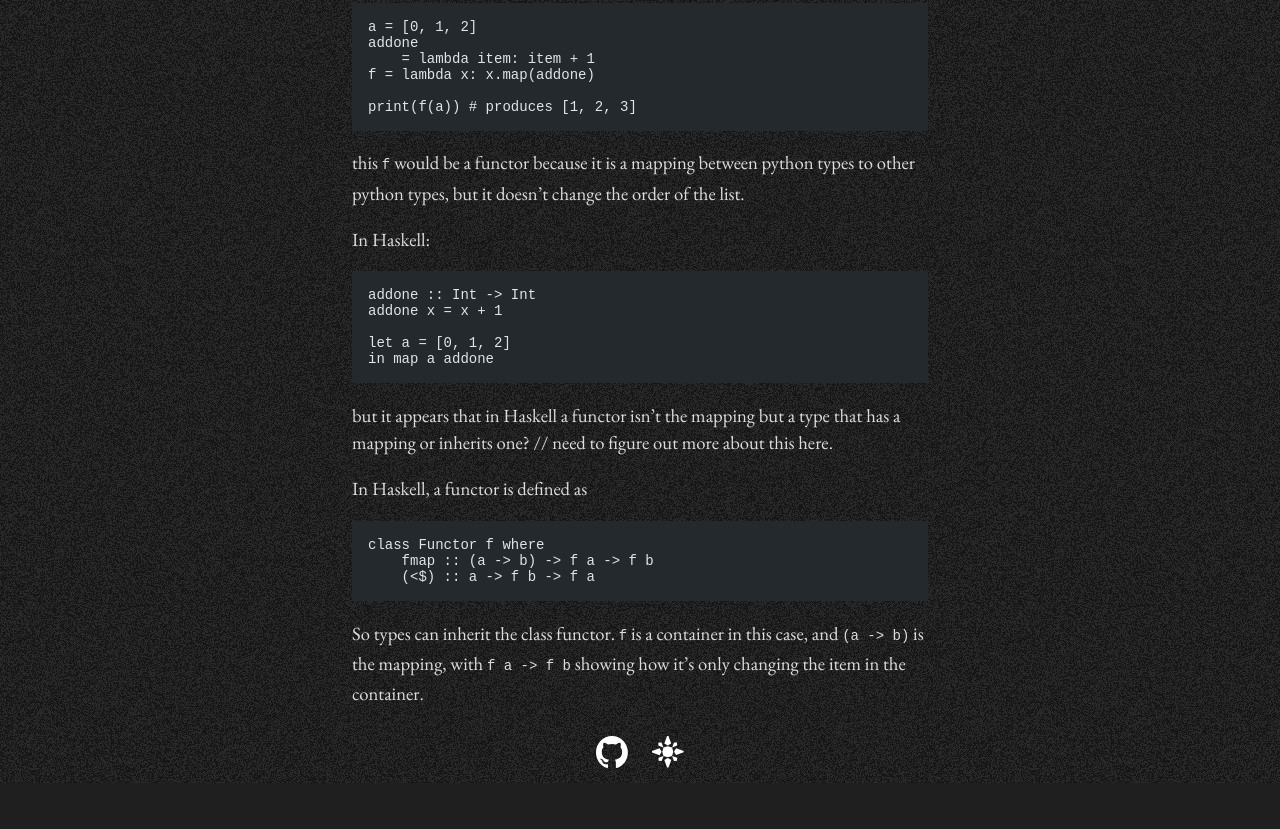
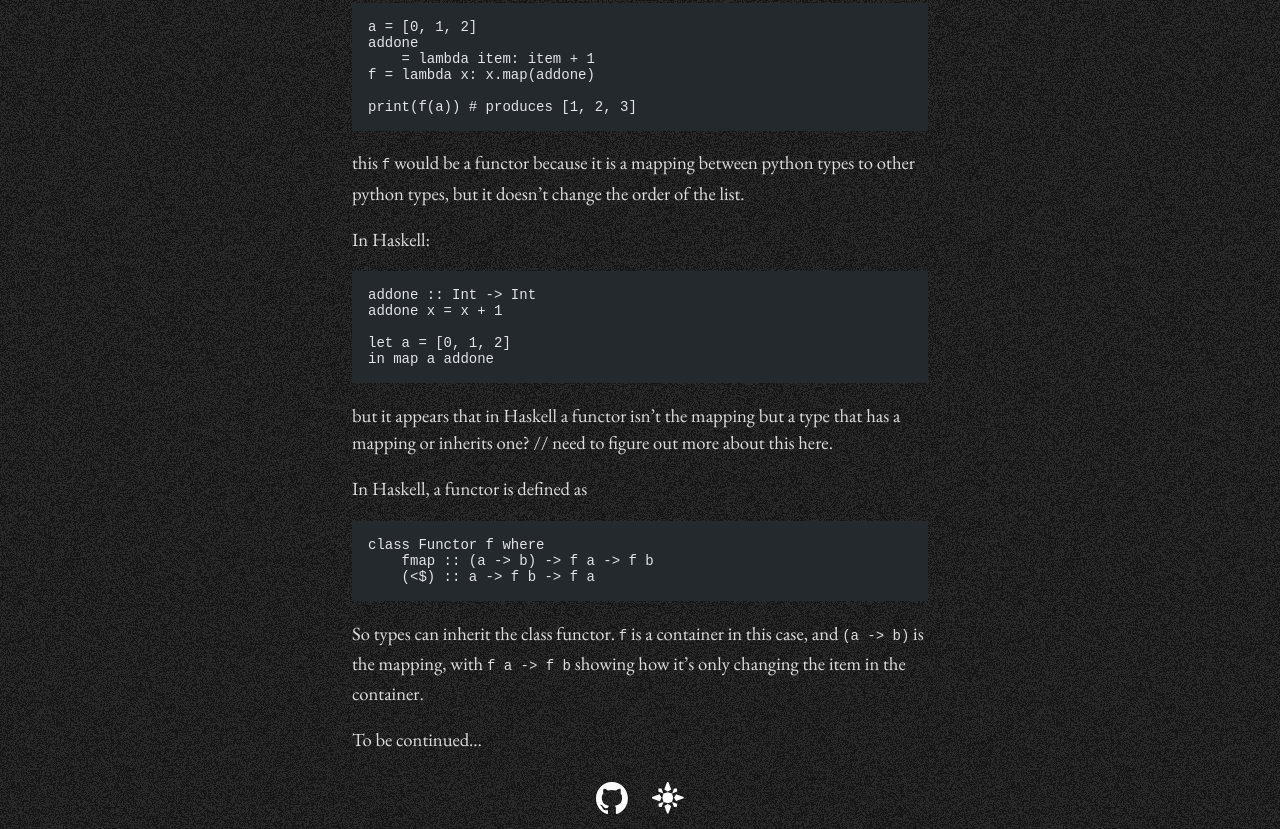
Before and after one commit to lucasericsson222/lucasericsson222.github.io, an Astro site: page /programming/haskell in a window 1280 px wide. Shown: the part 2190-3019 px from the top of the page. Before the commit the page ends 2973 px from the top, so only its background shows below. Built offline with nearby package versions, Linux system fonts and the light colour scheme; Astro itself is replaced by a stand-in of ours; code samples lack their colours; a web font is replaced by a local one.

Commit message:
Attempt to publish site again

````diff
--- a/src/pages/programming/haskell.md
+++ b/src/pages/programming/haskell.md
@@ -122,3 +122,5 @@ class Functor f where
     (<$) :: a -> f b -> f a
 ```
 So types can inherit the class functor. `f` is a container in this case, and `(a -> b)` is the mapping, with `f a -> f b` showing how it's only changing the item in the container.
+
+To be continued...
````
